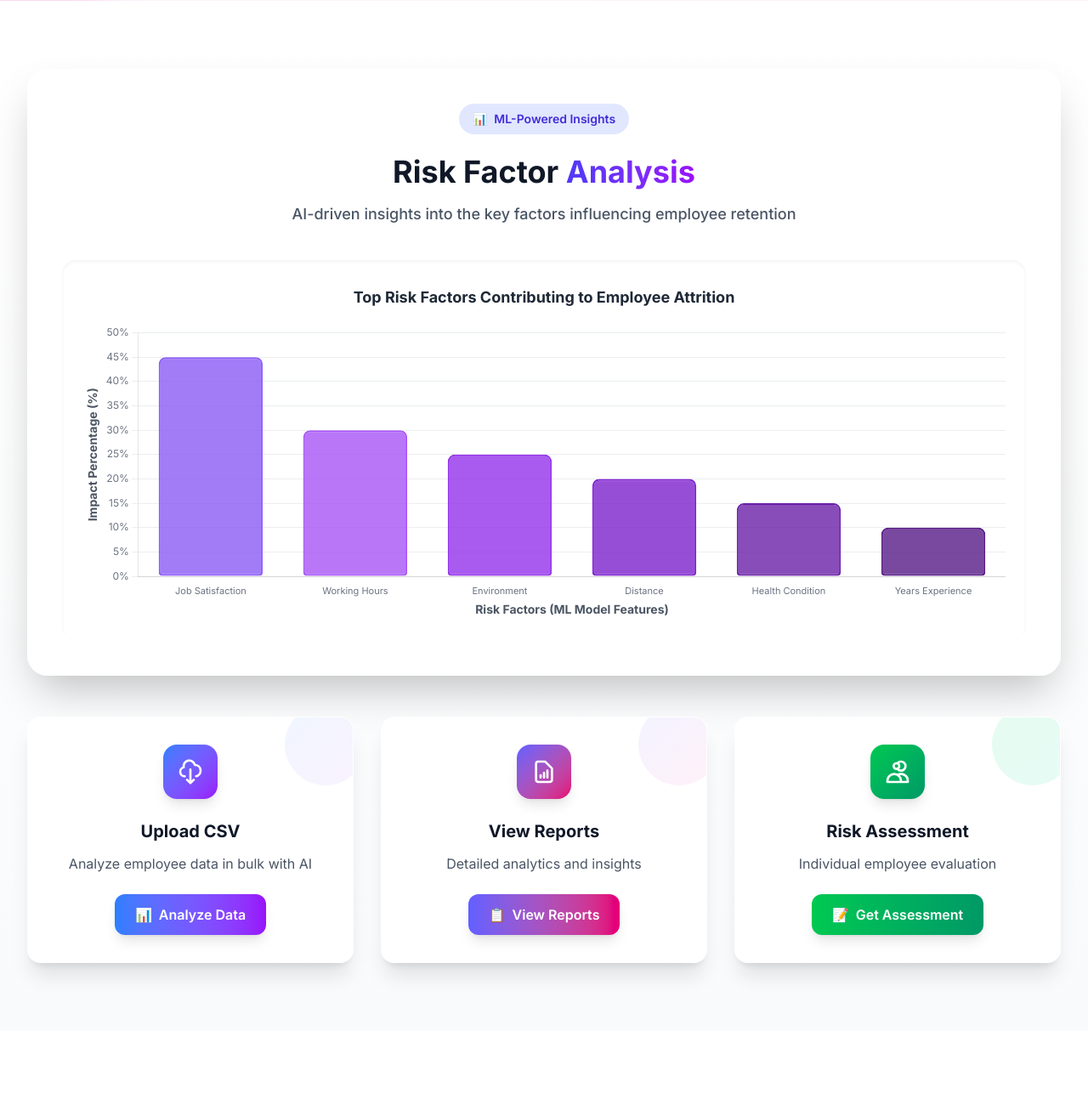
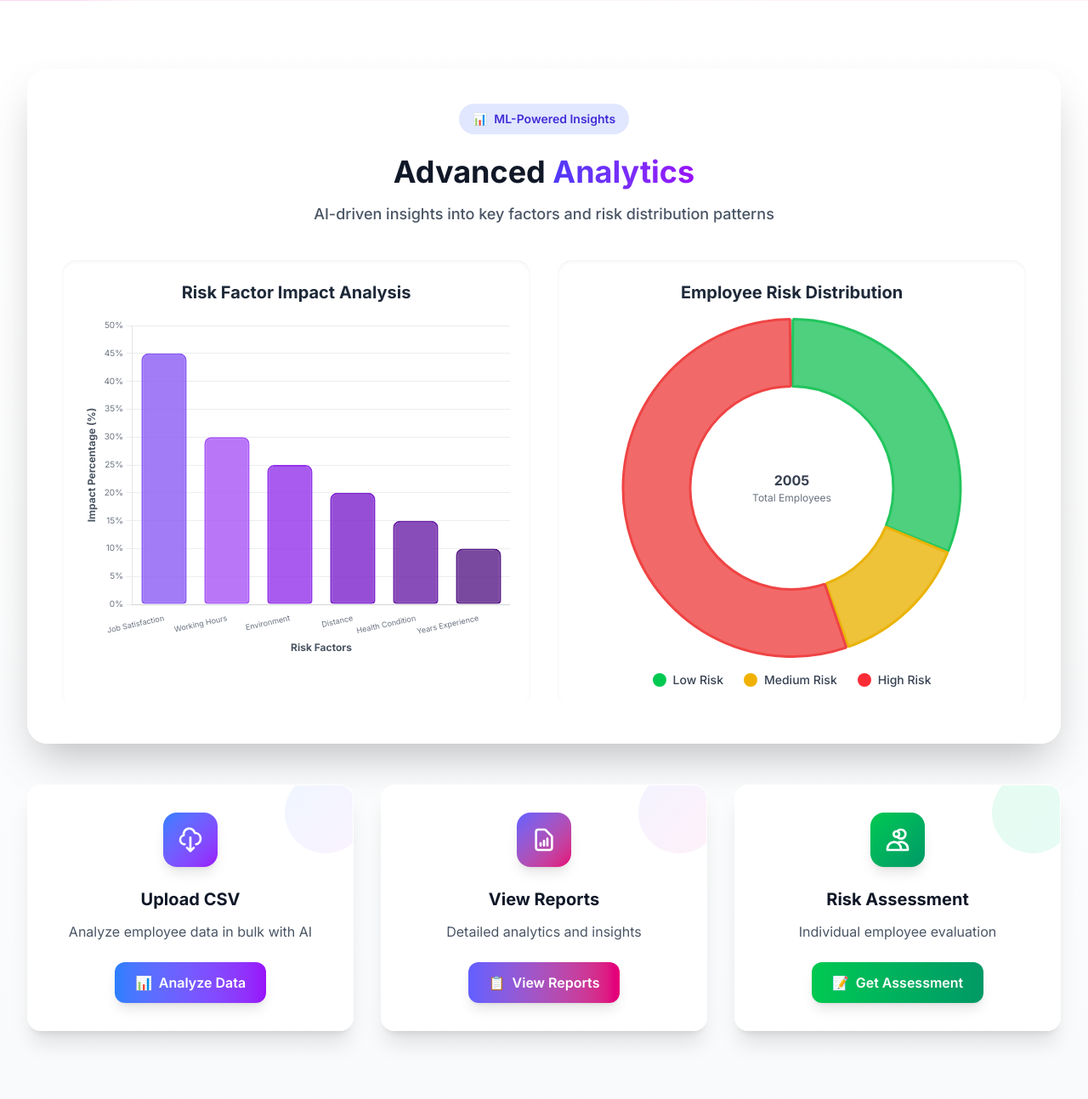
Before and after one commit to StardustEnigma/Prediction, a Django app: page /employee/dashboard/ in a window 1280 px wide. Shown: the part 977-2270 px from the top of the page at 85% size. Before the commit the page ends 2133 px from the top, so only its background shows below. Run offline with Django 5.2, Linux system fonts and the light colour scheme; a user stored in the database is signed in; data comes from the database, SQL or seed files in the repository; both versions use the stored data as it was after the commit; style sheets or scripts are compiled from the project's sources; some libraries are stand-ins or nearby versions.

Commit message:
charts improved

```diff
--- a/predict/employee/templates/dashboard.html
+++ b/predict/employee/templates/dashboard.html
@@ -26,7 +26,7 @@
             </p>
         </div>
 
-        <!-- Key Metrics Cards with Glassmorphism -->
+        <!-- Key Metrics Cards remain the same -->
         <div class="grid grid-cols-1 md:grid-cols-2 lg:grid-cols-4 gap-6 mb-12">
             <!-- Total Employees -->
             <div class="group relative glass-card p-6 rounded-2xl transform hover:scale-105 transition-all duration-500 hover:shadow-2xl animate-fade-in-up" style="animation-delay: 0.1s;">
@@ -178,24 +178,51 @@
 <!-- Analytics Section with Modern Design -->
 <div class="py-20 bg-gradient-to-b from-white to-gray-50">
     <div class="max-w-7xl mx-auto px-4 sm:px-6 lg:px-8">
-        <!-- Risk Factor Analysis Chart with Chart.js -->
+        <!-- Charts Section with Side-by-Side Layout -->
         <div class="glass-card-white p-10 rounded-3xl mb-12 shadow-2xl animate-fade-in-up">
             <div class="text-center mb-10">
                 <div class="inline-flex items-center justify-center px-4 py-2 mb-6 text-sm font-semibold text-indigo-700 bg-indigo-100 rounded-full">
                     <span class="mr-2">📊</span> ML-Powered Insights
                 </div>
                 <h2 class="text-4xl font-bold text-gray-900 mb-4">
-                    Risk Factor <span class="text-transparent bg-clip-text bg-gradient-to-r from-indigo-600 to-purple-600">Analysis</span>
+                    Advanced <span class="text-transparent bg-clip-text bg-gradient-to-r from-indigo-600 to-purple-600">Analytics</span>
                 </h2>
                 <p class="text-gray-600 font-medium max-w-3xl mx-auto text-lg">
-                    AI-driven insights into the key factors influencing employee retention
+                    AI-driven insights into key factors and risk distribution patterns
                 </p>
             </div>
 
-            <!-- Chart Container with Chart.js -->
-            <div class="relative bg-white rounded-2xl p-6 shadow-inner">
-                <div style="position: relative; height: 400px; width: 100%;">
-                    <canvas id="riskFactorChart"></canvas>
+            <!-- Charts Container -->
+            <div class="grid grid-cols-1 xl:grid-cols-2 gap-8">
+                <!-- Risk Factor Analysis Chart -->
+                <div class="bg-white rounded-2xl p-6 shadow-inner">
+                    <h3 class="text-xl font-bold text-gray-800 mb-4 text-center">Risk Factor Impact Analysis</h3>
+                    <div style="position: relative; height: 400px; width: 100%;">
+                        <canvas id="riskFactorChart"></canvas>
+                    </div>
+                </div>
+
+                <!-- Risk Distribution Pie Chart -->
+                <div class="bg-white rounded-2xl p-6 shadow-inner">
+                    <h3 class="text-xl font-bold text-gray-800 mb-4 text-center">Employee Risk Distribution</h3>
+                    <div style="position: relative; height: 400px; width: 100%;">
+                        <canvas id="riskDistributionChart"></canvas>
+                    </div>
+                    <!-- Legend for Pie Chart -->
+                    <div class="flex justify-center mt-4 space-x-6">
+                        <div class="flex items-center">
+                            <div class="w-4 h-4 bg-green-500 rounded-full mr-2"></div>
+                            <span class="text-sm font-medium text-gray-700">Low Risk</span>
+                        </div>
+                        <div class="flex items-center">
+                            <div class="w-4 h-4 bg-yellow-500 rounded-full mr-2"></div>
+                            <span class="text-sm font-medium text-gray-700">Medium Risk</span>
+                        </div>
+                        <div class="flex items-center">
+                            <div class="w-4 h-4 bg-red-500 rounded-full mr-2"></div>
+                            <span class="text-sm font-medium text-gray-700">High Risk</span>
+                        </div>
+                    </div>
                 </div>
             </div>
         </div>
@@ -406,9 +433,6 @@
 <!-- Advanced JavaScript for Interactions -->
 <script>
 document.addEventListener('DOMContentLoaded', function() {
-    // Initialize Chart.js
-    const ctx = document.getElementById('riskFactorChart').getContext('2d');
-
     // AttritionAI Color Palette
     const colors = {
         primary: ['#8B5CF6', '#A855F7', '#9333EA', '#7E22CE', '#6B21A8', '#581C87'],
@@ -427,10 +451,22 @@ document.addEventListener('DOMContentLoaded', function() {
             'rgba(126, 34, 206, 1)',
             'rgba(107, 33, 168, 1)',
             'rgba(88, 28, 135, 1)'
-        ]
+        ],
+        riskColors: {
+            low: 'rgba(34, 197, 94, 0.8)',
+            medium: 'rgba(234, 179, 8, 0.8)',
+            high: 'rgba(239, 68, 68, 0.8)'
+        },
+        riskBorders: {
+            low: 'rgba(34, 197, 94, 1)',
+            medium: 'rgba(234, 179, 8, 1)',
+            high: 'rgba(239, 68, 68, 1)'
+        }
     };
 
-    const riskFactorChart = new Chart(ctx, {
+    // Initialize Risk Factor Bar Chart
+    const ctx1 = document.getElementById('riskFactorChart').getContext('2d');
+    const riskFactorChart = new Chart(ctx1, {
         type: 'bar',
         data: {
             labels: [
@@ -467,20 +503,6 @@ document.addEventListener('DOMContentLoaded', function() {
                 mode: 'index'
             },
             plugins: {
-                title: {
-                    display: true,
-                    text: 'Top Risk Factors Contributing to Employee Attrition',
-                    font: {
-                        size: 18,
-                        weight: 'bold',
-                        family: 'Inter'
-                    },
-                    color: '#1F2937',
-                    padding: {
-                        top: 10,
-                        bottom: 30
-                    }
-                },
                 legend: {
                     display: false
                 },
@@ -528,7 +550,7 @@ document.addEventListener('DOMContentLoaded', function() {
                         display: true,
                         text: 'Impact Percentage (%)',
                         font: {
-                            size: 14,
+                            size: 12,
                             weight: 'bold',
                             family: 'Inter'
                         },
@@ -541,7 +563,7 @@ document.addEventListener('DOMContentLoaded', function() {
                     ticks: {
                         color: '#6B7280',
                         font: {
-                            size: 12,
+                            size: 10,
                             family: 'Inter'
                         },
                         callback: function(value) {
@@ -552,9 +574,9 @@ document.addEventListener('DOMContentLoaded', function() {
                 x: {
                     title: {
                         display: true,
-                        text: 'Risk Factors (ML Model Features)',
+                        text: 'Risk Factors',
                         font: {
-                            size: 14,
+                            size: 12,
                             weight: 'bold',
                             family: 'Inter'
                         },
@@ -566,7 +588,7 @@ document.addEventListener('DOMContentLoaded', function() {
                     ticks: {
                         color: '#6B7280',
                         font: {
-                            size: 11,
+                            size: 9,
                             family: 'Inter'
                         },
                         maxRotation: 45,
@@ -580,19 +602,128 @@ document.addEventListener('DOMContentLoaded', function() {
                 delay: function(context) {
                     return context.dataIndex * 200;
                 }
+            }
+        }
+    });
+
+    // Initialize Risk Distribution Pie Chart
+    const ctx2 = document.getElementById('riskDistributionChart').getContext('2d');
+    const riskDistributionChart = new Chart(ctx2, {
+        type: 'doughnut',
+        data: {
+            labels: ['Low Risk', 'Medium Risk', 'High Risk'],
+            datasets: [{
+                data: [{{ low_risk }}, {{ medium_risk }}, {{ high_risk }}],
+                backgroundColor: [
+                    colors.riskColors.low,
+                    colors.riskColors.medium,
+                    colors.riskColors.high
+                ],
+                borderColor: [
+                    colors.riskBorders.low,
+                    colors.riskBorders.medium,
+                    colors.riskBorders.high
+                ],
+                borderWidth: 3,
+                hoverBackgroundColor: [
+                    colors.riskBorders.low,
+                    colors.riskBorders.medium,
+                    colors.riskBorders.high
+                ],
+                hoverBorderColor: '#FFFFFF',
+                hoverBorderWidth: 4,
+                cutout: '60%',
+                spacing: 2
+            }]
+        },
+        options: {
+            responsive: true,
+            maintainAspectRatio: false,
+            interaction: {
+                intersect: false
+            },
+            plugins: {
+                legend: {
+                    display: false
+                },
+                tooltip: {
+                    backgroundColor: 'rgba(17, 24, 39, 0.9)',
+                    titleColor: '#FFFFFF',
+                    bodyColor: '#FFFFFF',
+                    borderColor: '#8B5CF6',
+                    borderWidth: 1,
+                    cornerRadius: 8,
+                    displayColors: true,
+                    titleFont: {
+                        size: 14,
+                        weight: 'bold'
+                    },
+                    bodyFont: {
+                        size: 13
+                    },
+                    callbacks: {
+                        title: function(tooltipItems) {
+                            return tooltipItems[0].label;
+                        },
+                        label: function(context) {
+                            const total = context.dataset.data.reduce((a, b) => a + b, 0);
+                            const percentage = ((context.parsed / total) * 100).toFixed(1);
+                            return `${context.parsed} employees (${percentage}%)`;
+                        },
+                        afterLabel: function(context) {
+                            const descriptions = {
+                                'Low Risk': 'Employees with 0-49% attrition probability',
+                                'Medium Risk': 'Employees with 50-74% attrition probability',
+                                'High Risk': 'Employees with 75-100% attrition probability'
+                            };
+                            return descriptions[context.label] || '';
+                        }
+                    }
+                }
+            },
+            animation: {
+                animateRotate: true,
+                animateScale: true,
+                duration: 2000,
+                easing: 'easeInOutQuart'
             },
             onHover: function(event, activeElements) {
                 event.native.target.style.cursor = activeElements.length > 0 ? 'pointer' : 'default';
             }
-        }
+        },
+        plugins: [{
+            // Custom plugin to display center text
+            id: 'centerText',
+            beforeDraw: function(chart) {
+                const ctx = chart.ctx;
+                const centerX = (chart.chartArea.left + chart.chartArea.right) / 2;
+                const centerY = (chart.chartArea.top + chart.chartArea.bottom) / 2;
+
+                ctx.restore();
+                ctx.font = 'bold 16px Inter';
+                ctx.textAlign = 'center';
+                ctx.textBaseline = 'middle';
+                ctx.fillStyle = '#374151';
+
+                const total = chart.data.datasets[0].data.reduce((a, b) => a + b, 0);
+                ctx.fillText(`${total}`, centerX, centerY - 8);
+
+                ctx.font = '12px Inter';
+                ctx.fillStyle = '#6B7280';
+                ctx.fillText('Total Employees', centerX, centerY + 12);
+                ctx.save();
+            }
+        }]
     });
 
-    // Add loading effect for chart
-    riskFactorChart.canvas.parentNode.style.opacity = '0';
-    setTimeout(() => {
-        riskFactorChart.canvas.parentNode.style.transition = 'opacity 0.5s ease-in-out';
-        riskFactorChart.canvas.parentNode.style.opacity = '1';
-    }, 500);
+    // Add loading effect for charts
+    [riskFactorChart, riskDistributionChart].forEach((chart, index) => {
+        chart.canvas.parentNode.style.opacity = '0';
+        setTimeout(() => {
+            chart.canvas.parentNode.style.transition = 'opacity 0.5s ease-in-out';
+            chart.canvas.parentNode.style.opacity = '1';
+        }, 500 + (index * 200));
+    });
 
     // Counter Animation Function
     function animateCounters() {
--- a/predict/theme/static/css/dist/styles.css
+++ b/predict/theme/static/css/dist/styles.css
@@ -49,24 +49,20 @@
     --color-emerald-500: oklch(69.6% 0.17 162.48);
     --color-emerald-600: oklch(59.6% 0.145 163.225);
     --color-emerald-700: oklch(50.8% 0.118 165.612);
-    --color-cyan-300: oklch(86.5% 0.127 207.078);
     --color-cyan-500: oklch(71.5% 0.143 215.221);
     --color-blue-50: oklch(97% 0.014 254.604);
     --color-blue-100: oklch(93.2% 0.032 255.585);
-    --color-blue-200: oklch(88.2% 0.059 254.128);
     --color-blue-400: oklch(70.7% 0.165 254.624);
     --color-blue-500: oklch(62.3% 0.214 259.815);
     --color-blue-600: oklch(54.6% 0.245 262.881);
     --color-blue-800: oklch(42.4% 0.199 265.638);
     --color-indigo-50: oklch(96.2% 0.018 272.314);
     --color-indigo-100: oklch(93% 0.034 272.788);
-    --color-indigo-300: oklch(78.5% 0.115 274.713);
     --color-indigo-400: oklch(67.3% 0.182 276.935);
     --color-indigo-500: oklch(58.5% 0.233 277.117);
     --color-indigo-600: oklch(51.1% 0.262 276.966);
     --color-indigo-700: oklch(45.7% 0.24 277.023);
     --color-indigo-800: oklch(39.8% 0.195 277.366);
-    --color-indigo-900: oklch(35.9% 0.144 278.697);
     --color-violet-50: oklch(96.9% 0.016 293.756);
     --color-violet-100: oklch(94.3% 0.029 294.588);
     --color-violet-500: oklch(60.6% 0.25 292.717);
@@ -81,13 +77,11 @@
     --color-purple-800: oklch(43.8% 0.218 303.724);
     --color-purple-900: oklch(38.1% 0.176 304.987);
     --color-pink-50: oklch(97.1% 0.014 343.198);
-    --color-pink-200: oklch(89.9% 0.061 343.231);
     --color-pink-300: oklch(82.3% 0.12 346.018);
     --color-pink-400: oklch(71.8% 0.202 349.761);
     --color-pink-500: oklch(65.6% 0.241 354.308);
     --color-pink-600: oklch(59.2% 0.249 0.584);
     --color-pink-700: oklch(52.5% 0.223 3.958);
-    --color-pink-900: oklch(40.8% 0.153 2.432);
     --color-rose-50: oklch(96.9% 0.015 12.422);
     --color-rose-100: oklch(94.1% 0.03 12.58);
     --color-rose-500: oklch(64.5% 0.246 16.439);
@@ -2351,6 +2160,11 @@
   @media (width >= 64rem) {
     .lg\:py-28 {
       padding-block: calc(var(--spacing) * 28);
+    }
+  }
+  @media (width >= 80rem) {
+    .xl\:grid-cols-2 {
+      grid-template-columns: repeat(2, minmax(0, 1fr));
     }
   }
 }
--- a/predict/theme/templates/base.html
+++ b/predict/theme/templates/base.html
@@ -160,7 +160,7 @@
                           <path stroke-linecap="round" stroke-linejoin="round" stroke-width="2" d="M9 19v-6a2 2 0 00-2-2H5a2 2 0 00-2 2v6a2 2 0 002 2h2a2 2 0 002-2zm0 0V9a2 2 0 012-2h2a2 2 0 012 2v10m-6 0a2 2 0 002 2h2a2 2 0 002-2m0 0V5a2 2 0 012-2h2a2 2 0 012 2v14a2 2 0 01-2 2h-2a2 2 0 01-2-2z"></path>
                       </svg>
                   </div>
-                  <a href="#" class="text-2xl font-bold tracking-tight select-none text-white">
+                  <a href="{% url "home" %}" class="text-2xl font-bold tracking-tight select-none text-white">
                       Attrition<span class="logo-gradient">AI</span>
                   </a>
               </div>
```
Also changed, not shown: other parts of predict/theme/static/css/dist/styles.css (+0 -185 lines), predict/db.sqlite3.
